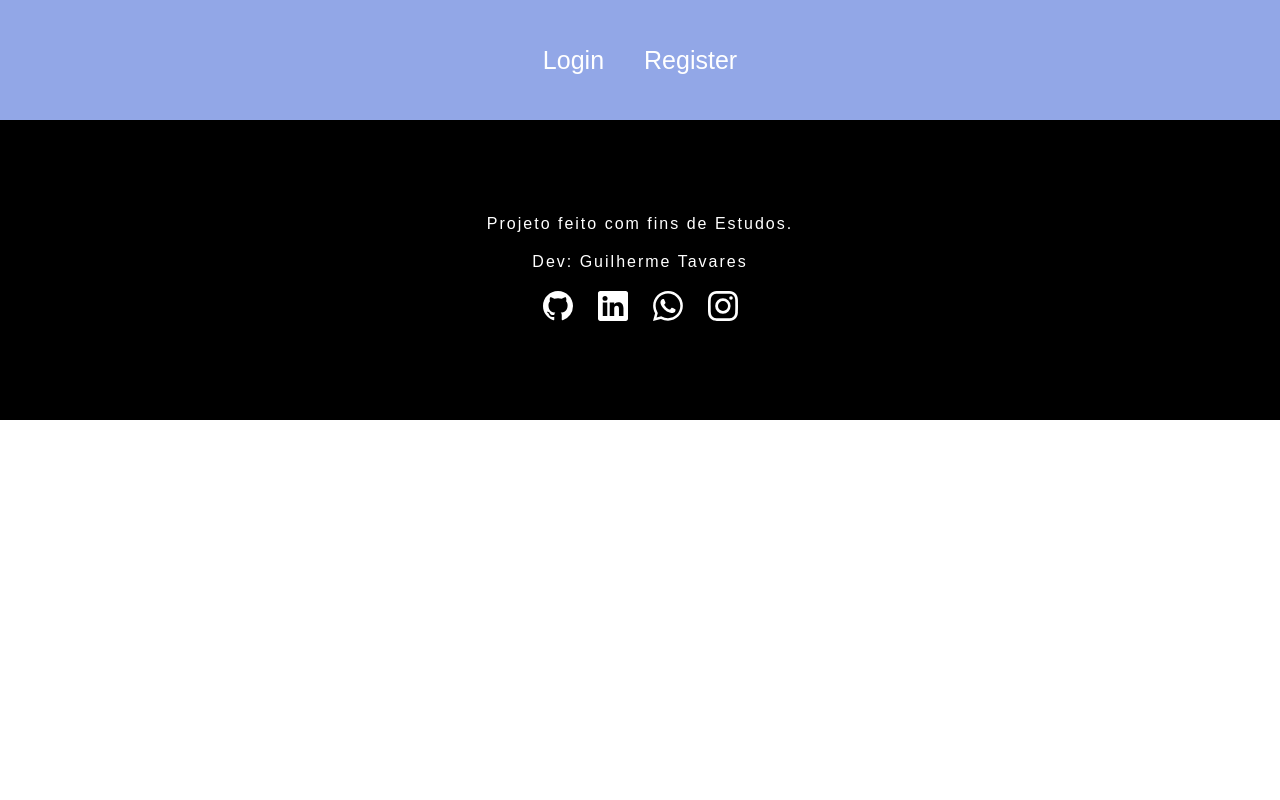
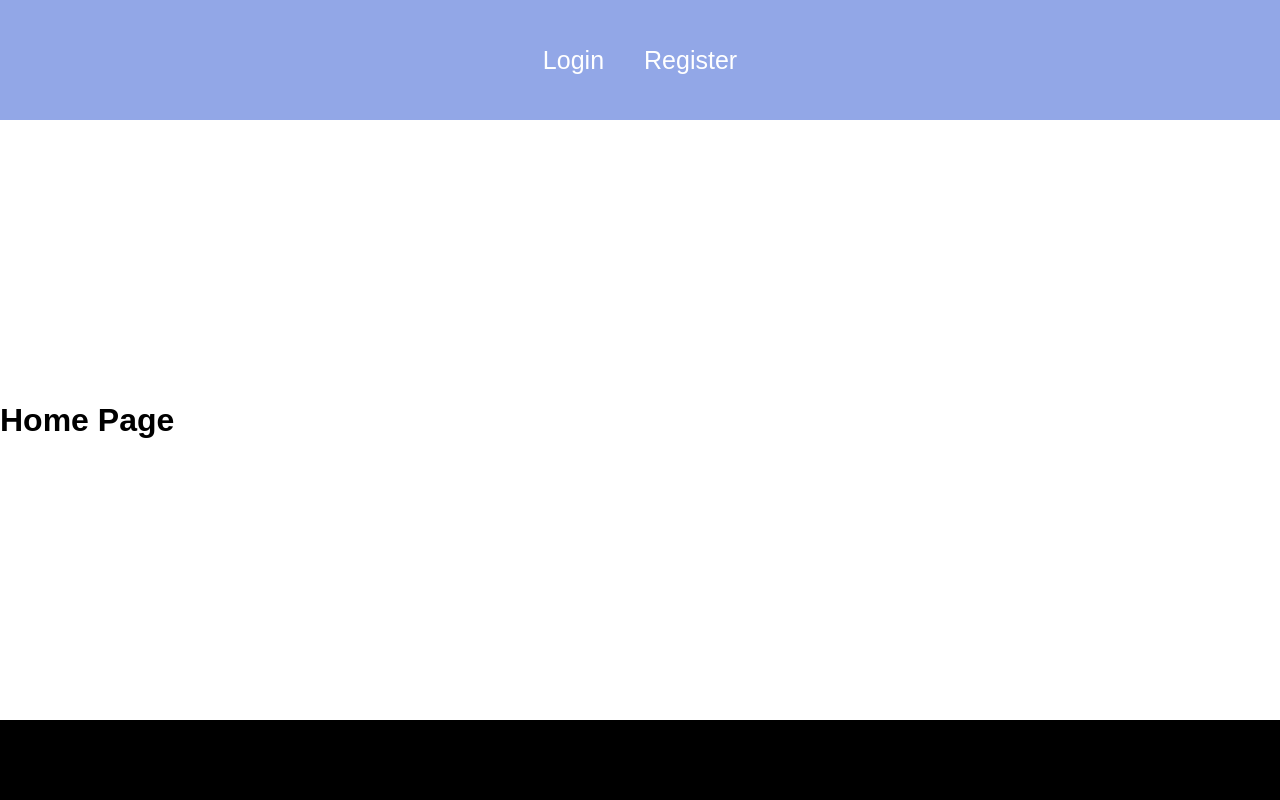
Before and after one commit to Guittsgui/sport-front, a React (Vite) app: page / in a window 1280 px wide. Shown: the top 800 px of the page. Built offline with nearby package versions, Linux system fonts and the light colour scheme.

Commit message:
react router dom ajustado para abrir a página Home

```diff
--- a/src/main.jsx
+++ b/src/main.jsx
@@ -5,6 +5,7 @@ import './index.css'
 import { createBrowserRouter, RouterProvider} from 'react-router-dom'
 import Login from './routes/PublicRoutes/Login'
 import Register from './routes/PublicRoutes/Register'
+import Home from './routes/PublicRoutes/Home'
 import ErrorPage from './routes/ErrorPage'
 
 const router = createBrowserRouter([
@@ -13,6 +14,10 @@ const router = createBrowserRouter([
     element: <App/>,
     errorElement: <ErrorPage/>,
     children:[
+      {
+        path: '/',
+        element: <Home/>
+      },
       {
         path: '/login',
         element: <Login/>
--- /dev/null
+++ b/src/routes/PublicRoutes/Home/index.jsx
@@ -0,0 +1,10 @@
+import * as S from './style'
+
+const Home = () => {
+
+    return <S.Container>
+        <h1> Home Page</h1>
+    </S.Container>
+}
+
+export default Home
--- /dev/null
+++ b/src/routes/PublicRoutes/Home/style.js
@@ -0,0 +1,7 @@
+import styled from "styled-components";
+
+export const Container = styled.div`
+    min-height: 600px;
+    display: flex;
+    align-items: center;
+`;
```
